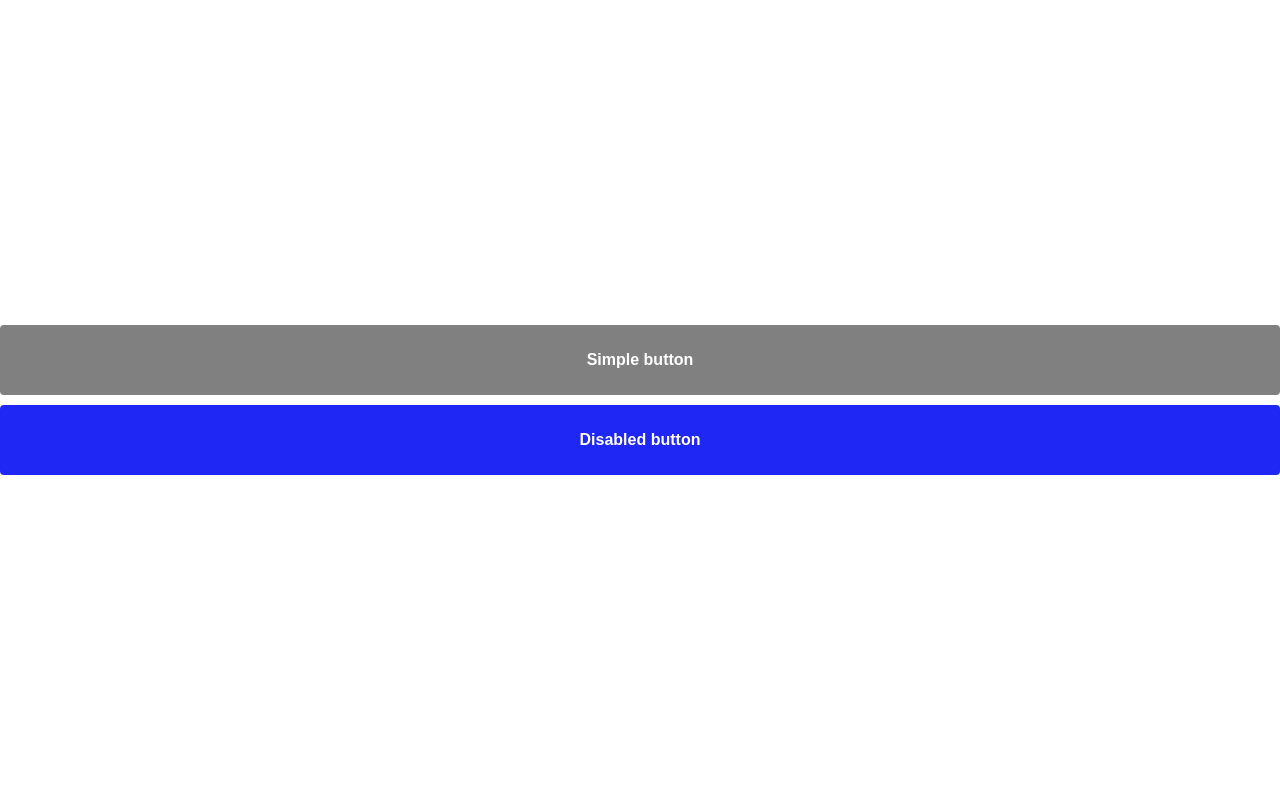
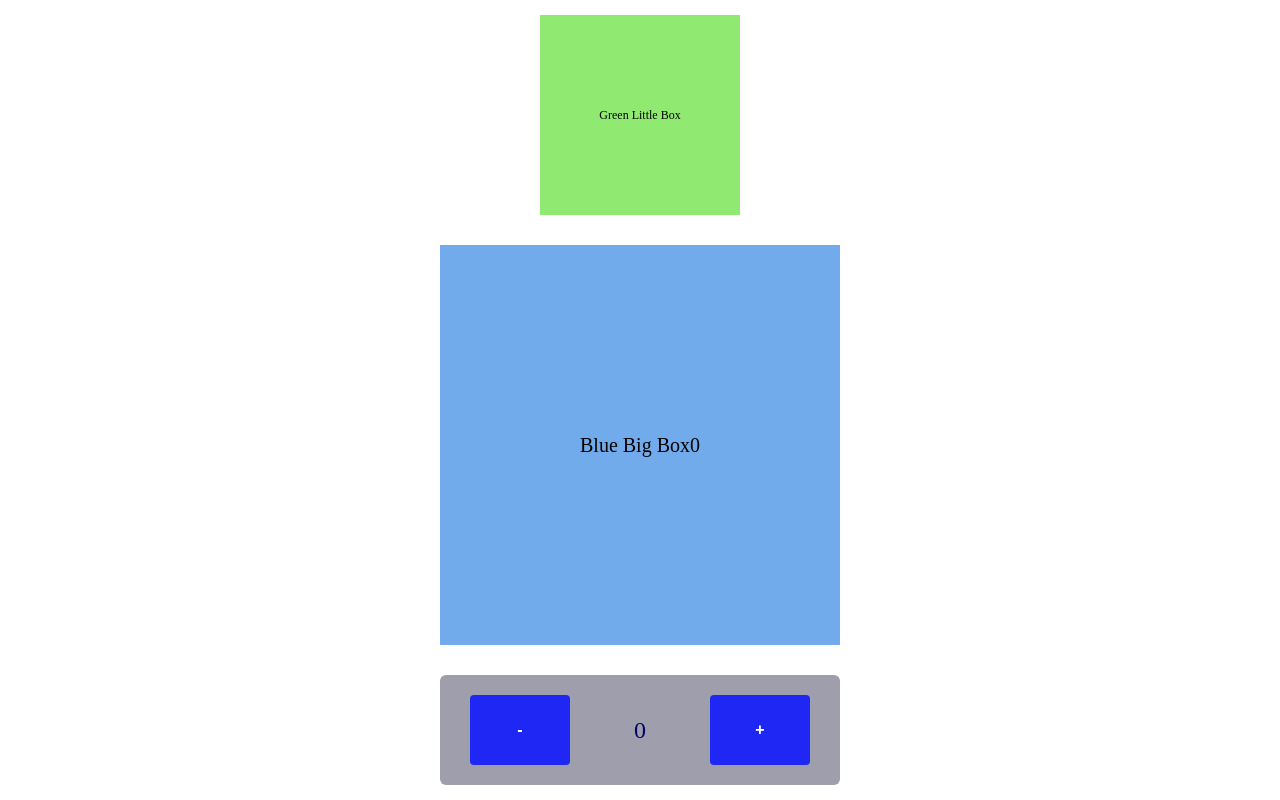
Before and after one commit to Akmi555/projec_02_ts, a React (Create React App) app: page / in a window 1280 px wide. Built offline with nearby package versions, Linux system fonts and the light colour scheme.

Commit message:
Lesson009

```diff
--- a/src/App.tsx
+++ b/src/App.tsx
@@ -1,7 +1,4 @@
-import "./App.css";
-
-
-
+import GlobalStyles from "./styes/GlobalStyles";
 
 
 
@@ -9,23 +6,24 @@ import "./App.css";
 // import Lesson006 from './lessons/Lesson006/Lesson006';
 // import Lesson007 from "./lessons/Lesson007/Lesson007";
 // import Lesson008 from "./lessons/Lesson008/Lesson008";
-// import Lesson009 from "./lessons/Lesson009/Lesson009";
+import Lesson009 from "./lessons/Lesson009/Lesson009";
 
 //Homeworks import
 // import Homework006 from "./homeworks/Homework006/Homework006";
 // import Homework007 from "./homeworks/Homework007/Homework007";
-import Homework008 from "./homeworks/Homework008/Homework008";
+// import Homework008 from "./homeworks/Homework008/Homework008";
 
 function App() {
   return (
     <>
+    <GlobalStyles/>
       {/* <Lesson006/> */}
       {/* <Homework006 /> */}
       {/* <Lesson007 /> */}
       {/* <Homework007 /> */}
       {/* <Lesson008/> */}
-      <Homework008/>
-      {/* <Lesson009/> */}
+      {/* <Homework008/> */}
+      <Lesson009/>
     </>
   );
 }
--- a/src/components/Counter/Counter.tsx
+++ b/src/components/Counter/Counter.tsx
@@ -1,26 +1,18 @@
 import {CounterComponent, ButtonWrapper, CounterResult} from "./styles";
 import Button from "../Button/Button";
-import { useState } from "react";
+import { CounterProps } from "./types";
 
-function Counter() {
-  const [count, setCount] = useState<number>(0);
+function Counter({count, onMinus, onPlus}: CounterProps) {
 
-  const onMinusClick = (): void => {
-    setCount((prevValue) => prevValue - 1);
-  };
-
-  const onPlusClick = (): void => {
-    setCount((prevValue) => prevValue + 1);
-  };
 
   return (
     <CounterComponent>
       <ButtonWrapper>
-        <Button name="-" onButtonClick={onMinusClick} />
+        <Button name="-" onButtonClick={onMinus} />
       </ButtonWrapper>
       <CounterResult>{count}</CounterResult>
       <ButtonWrapper>
-        <Button name="+" onButtonClick={onPlusClick} />
+        <Button name="+" onButtonClick={onPlus} />
       </ButtonWrapper>
     </CounterComponent>
   );
--- /dev/null
+++ b/src/components/Counter/types.ts
@@ -0,0 +1,5 @@
+export interface CounterProps {
+    count: number;
+    onMinus: () => void;
+    onPlus: () => void;
+  }
--- a/src/index.css
+++ /dev/null
@@ -1,28 +0,0 @@
-
-
-*{
-  box-sizing: border-box;
-}
-
-body,
-html {
-  height: 100%;
-  margin: 0;
-  padding: 0;
-}
-
-h1,
-h2,
-h3,
-h4,
-h5,
-h6,
-p {
-  margin: 0;
-  padding: 0;
-}
-
-#root{
-  display: flex;
-  min-height: 100%;
-}
--- a/src/index.tsx
+++ b/src/index.tsx
@@ -1,5 +1,4 @@
 import ReactDOM from "react-dom/client";
-import "./index.css";
 import App from "./App";
 import reportWebVitals from "./reportWebVitals";
 
--- a/src/lessons/Lesson009/Lesson009.tsx
+++ b/src/lessons/Lesson009/Lesson009.tsx
@@ -1,10 +1,24 @@
 import { BlueBigBox, GreenLittleBox, Lesson009Component } from "./styles"
+import { useState } from "react";
+import Counter from "../../components/Counter/Counter";
+
 
 function Lesson009() {
+  const [count, setCount] = useState<number>(0);
+
+  const onMinusClick = (): void => {
+    setCount((prevValue) => prevValue - 1);
+  };
+
+  const onPlusClick = (): void => {
+    setCount((prevValue) => prevValue + 1);
+  };
+
   return (
     <Lesson009Component>
       <GreenLittleBox>Green Little Box</GreenLittleBox>
-      <BlueBigBox>Blue Big Box</BlueBigBox>
+      <BlueBigBox>Blue Big Box{count}</BlueBigBox>
+      <Counter count={count} onMinus={onMinusClick} onPlus={onPlusClick}/>
     </Lesson009Component>
   )
 }
--- a/src/styes/GlobalStyles.tsx
+++ b/src/styes/GlobalStyles.tsx
@@ -1,3 +1,35 @@
 import{Global, css} from '@emotion/react'
 
-const globalStyles
+const globalStyles = css`
+* {
+box-sizing: border-box;
+}
+
+body,
+html {
+height: 100%;
+margin: 0;
+padding: 0;
+}
+
+h1,
+h2,
+h3,
+h4,
+h5,
+h6,
+p {
+margin: 0;
+padding: 0;
+}
+
+#root {
+display: flex;
+min-height: 100%;
+}
+`
+function GlobalStyles() {
+return <Global styles={globalStyles} />
+}
+
+export default GlobalStyles
```
